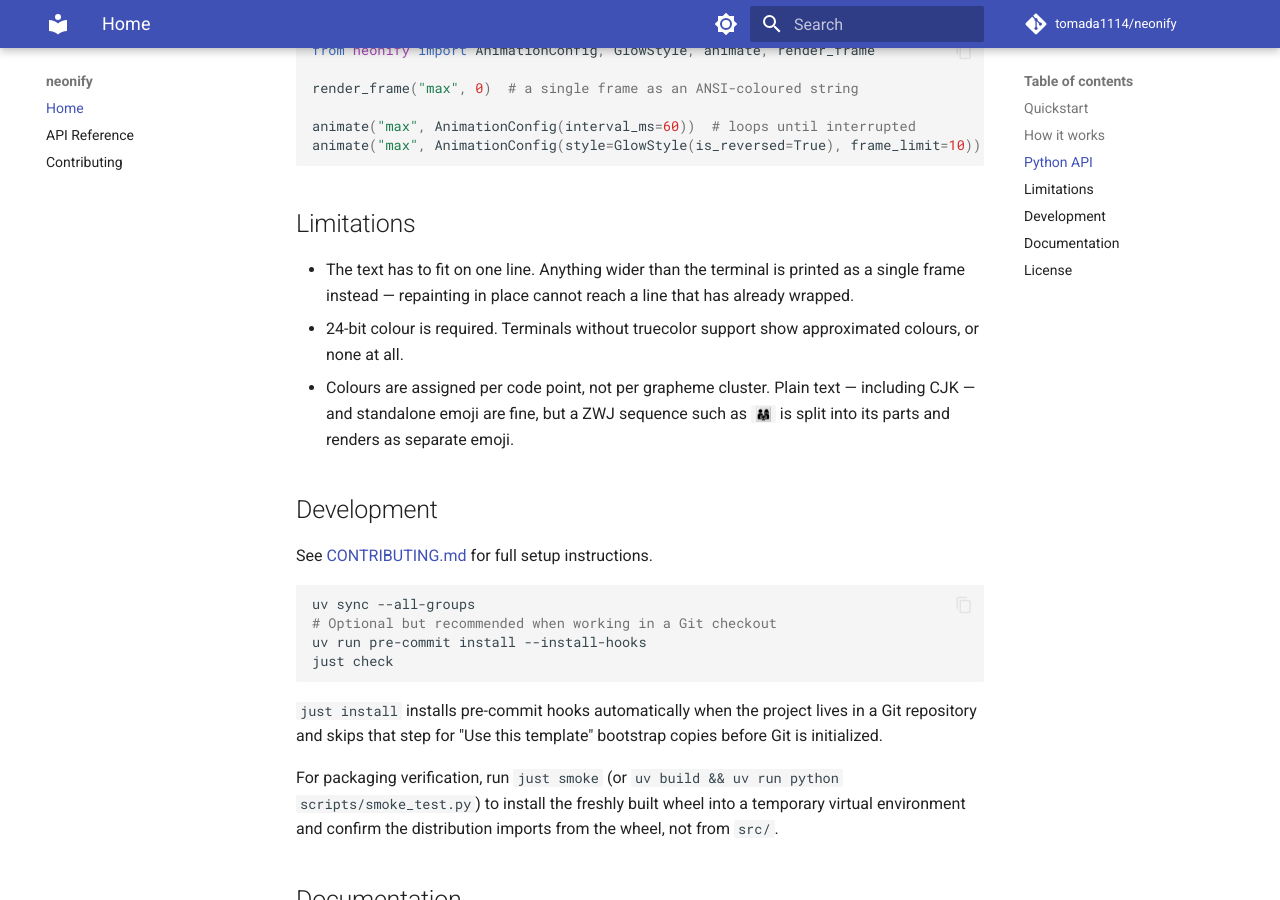
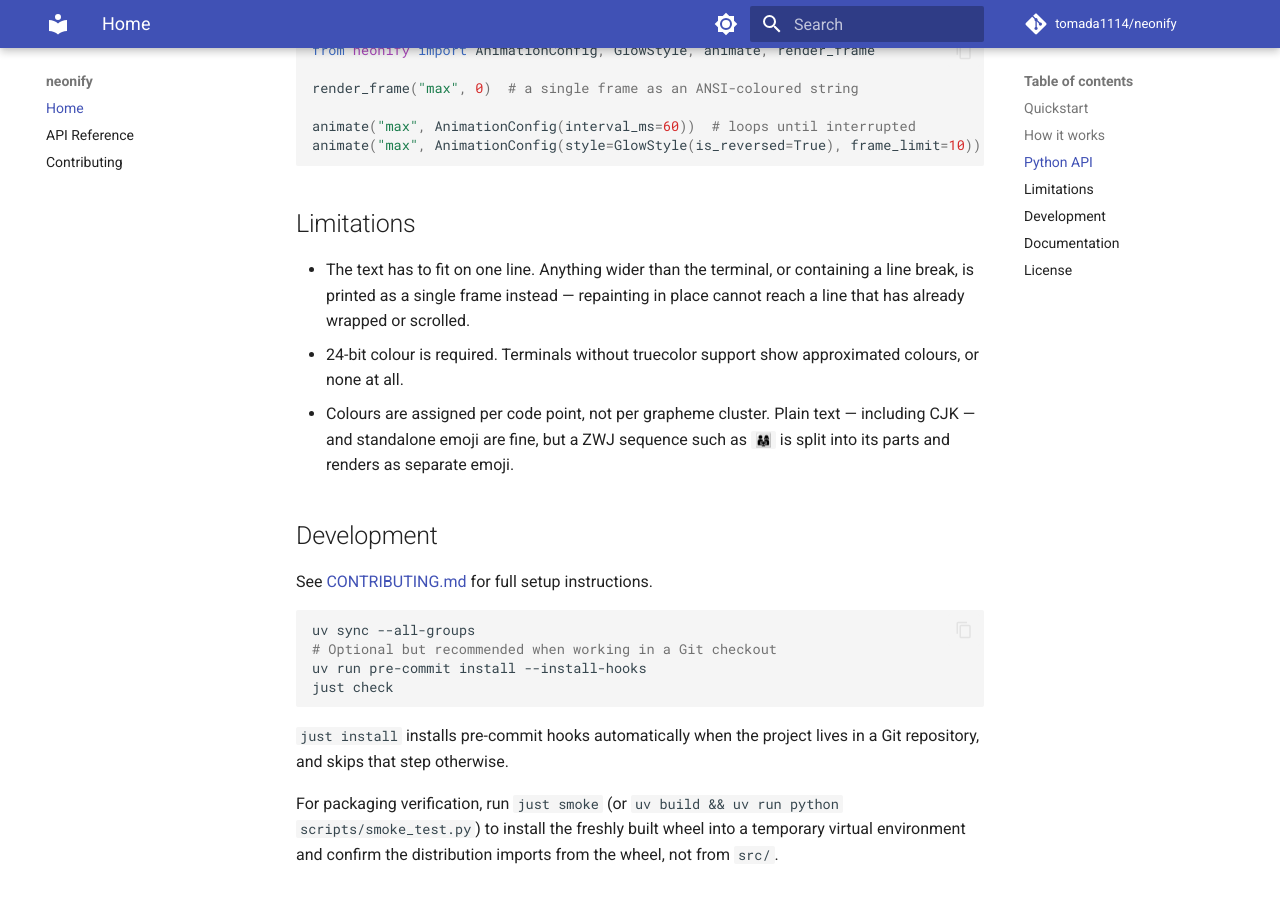
Before and after one commit to tomada1114/neonify, an MkDocs documentation site: the page built from docs/index.md, in a window 1280 px wide and 900 px high, scrolled down 1121 px. Built offline with MkDocs 1.6.1 and Material for MkDocs 9.7.7, drawn with Linux system fonts in a browser that asks for light colours; comment, search, counter and statistics services are not loaded.

Commit message:
docs: note the line-break limit and drop stale template references
Claude-Session: https://claude.ai/code/session_01G2mPE76njYt8QZu5c29fLw

````diff
--- a/README.md
+++ b/README.md
@@ -55,9 +55,9 @@ animate("max", AnimationConfig(style=GlowStyle(is_reversed=True), frame_limit=10
 
 ## Limitations
 
-- The text has to fit on one line. Anything wider than the terminal is printed
-  as a single frame instead — repainting in place cannot reach a line that has
-  already wrapped.
+- The text has to fit on one line. Anything wider than the terminal, or
+  containing a line break, is printed as a single frame instead — repainting in
+  place cannot reach a line that has already wrapped or scrolled.
 - 24-bit colour is required. Terminals without truecolor support show
   approximated colours, or none at all.
 - Colours are assigned per code point, not per grapheme cluster. Plain text —
@@ -77,8 +77,7 @@ just check
 ```
 
 `just install` installs pre-commit hooks automatically when the project lives in
-a Git repository and skips that step for "Use this template" bootstrap copies
-before Git is initialized.
+a Git repository, and skips that step otherwise.
 
 For packaging verification, run `just smoke` (or `uv build && uv run python scripts/smoke_test.py`)
 to install the freshly built wheel into a temporary virtual environment and
````
Also changed, not shown: .claude/skills/release-workflow/SKILL.md (+1 -1 lines), CHANGELOG.md (+2 -0 lines).
